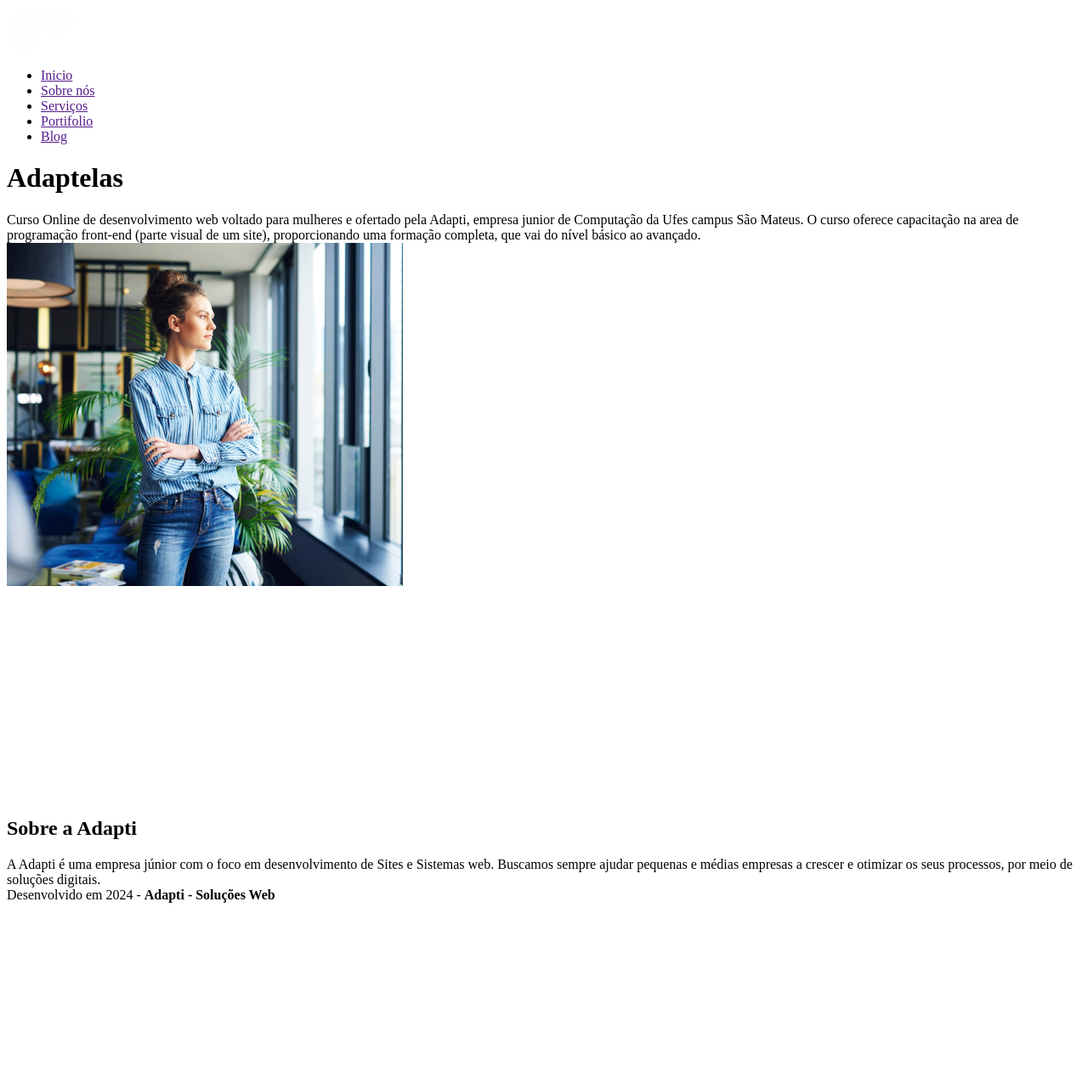
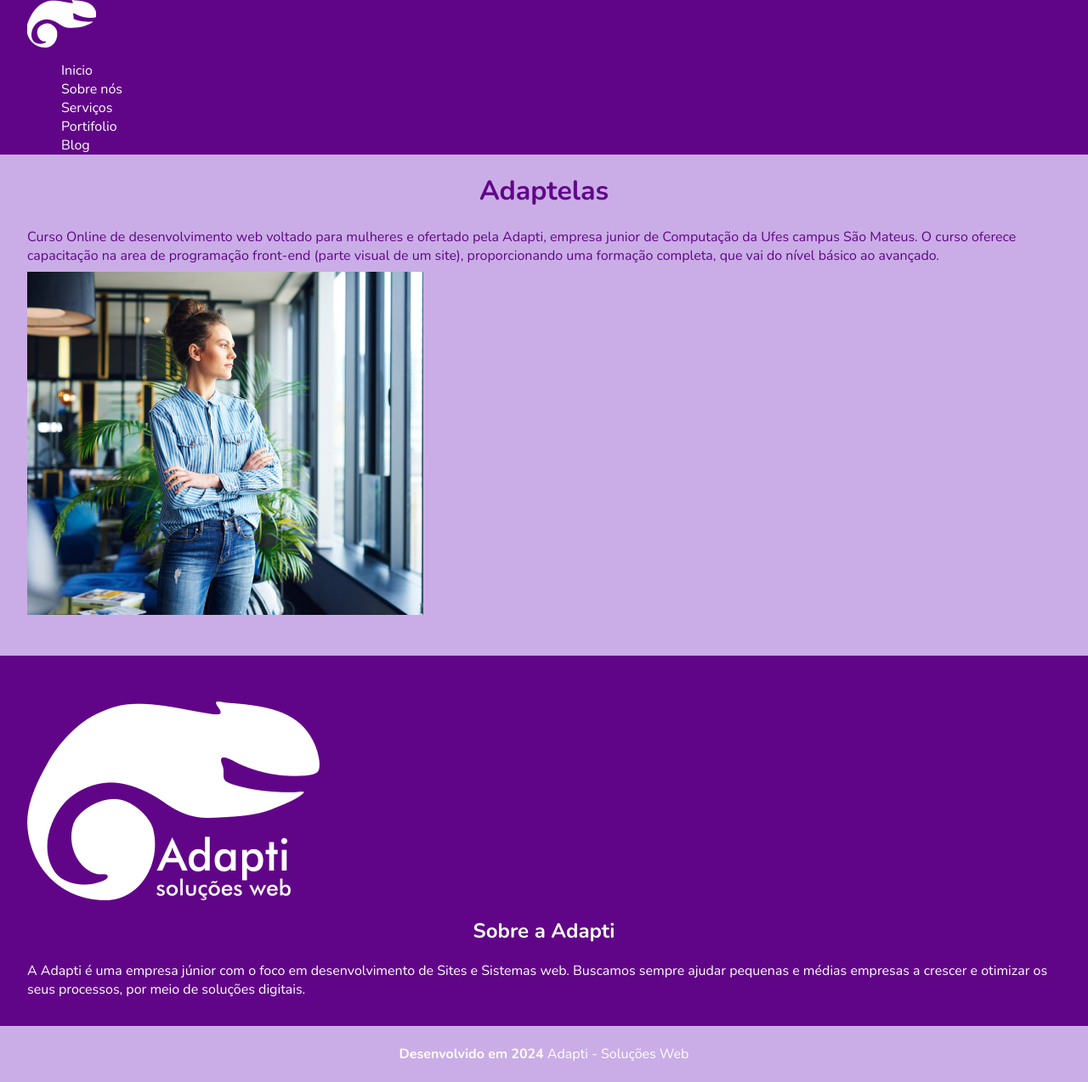
Before and after one commit to rayssarochap/atividade2_adaptelas, a plain HTML site: page index.html in a window 1280 px wide. Shown: the whole page at 85% size. Before the commit the page ends 1071 px from the top, so only its background shows below. Drawn offline with nearby package versions, Linux system fonts and the light colour scheme.

Commit message:
commit aula 3

```diff
--- a/index.html
+++ b/index.html
@@ -1,4 +1,12 @@
-<body style="background-color:white;">
+<html>
+    <head>
+        <link rel="preconnect" href="https://fonts.googleapis.com">
+        <link rel="preconnect" href="https://fonts.gstatic.com" crossorigin>
+        <link href="https://fonts.googleapis.com/css2?family=Nunito:ital,wght@0,200..1000;1,200..1000&display=swap" rel="stylesheet">
+        <link rel="stylesheet" href="style.css">
+    </head>
+    <body>
+        <header class="space">
             <img src="./imagens/logo_nav.png" alt="">
             <ul>
                 <li><a href="">Inicio</a></li>
@@ -7,13 +15,21 @@
                 <li><a href="">Portifolio</a></li>
                 <li><a href="">Blog</a></li>
             </ul>
+        </header>
 
-        <h1>Adaptelas</h1>
-        <spam>Curso Online de desenvolvimento web voltado para mulheres e ofertado pela Adapti, empresa junior de Computação da Ufes campus São Mateus. O curso oferece capacitação na area de programação front-end (parte visual de um site), proporcionando uma formação completa, que vai do nível básico ao avançado.</spam>
-        <br><img src="./imagens/body.png" alt=""></br>
+        <div class="space">
+            <h1 class="textoroxo">Adaptelas</h1>
+            <spam class="textoroxo">Curso Online de desenvolvimento web voltado para mulheres e ofertado pela Adapti, empresa junior de Computação da Ufes campus São Mateus. O curso oferece capacitação na area de programação front-end (parte visual de um site), proporcionando uma formação completa, que vai do nível básico ao avançado.</spam>
+            <br><img src="./imagens/body.png" alt="" class="muie"></br>
+        </div>
+
+        <footer>
+            <div class="fundoroxo">
                 <br><img src="./imagens/logo_footer.png" alt=""></br>
                 <h2>Sobre a Adapti</h2>
                 <spam>A Adapti é uma empresa júnior com o foco em desenvolvimento de Sites e Sistemas web. Buscamos sempre ajudar pequenas e médias empresas a crescer e otimizar os seus processos, por meio de soluções digitais.</spam>
-    <br><spam>Desenvolvido em 2024 - <b>Adapti - Soluções Web</b></spam></br>
-
+            </div>
+            <br><div class="textoadapti"><b>Desenvolvido em 2024</b> Adapti - Soluções Web</div></br>
+        </footer>
     </body>
+</html>
--- /dev/null
+++ b/style.css
@@ -0,0 +1,52 @@
+body{
+    background-color: #CAADE6;
+    font-family: "Nunito", sans-serif;
+    margin: 0;
+}
+
+header{
+    background-color: #610588;
+}
+
+a{
+    color:white;
+    text-decoration: none;
+}
+
+li {
+    list-style-type: none;
+  }
+
+.textoroxo{
+    color:#610588;
+}
+
+h1{
+    text-align: center;
+}
+
+footer{
+    margin-top: 3rem;
+    color: white;
+}
+
+h2{
+    text-align: center;
+}
+
+.fundoroxo{
+    background-color: #610588;
+    padding: 2rem;
+}
+
+.textoadapti{
+    text-align: center;
+}
+
+.space{
+    padding: 0 2rem;
+}
+
+.muie{
+    margin-top: 0.5rem;
+}
```
Lines whose indentation alone changed are shown as unchanged.
